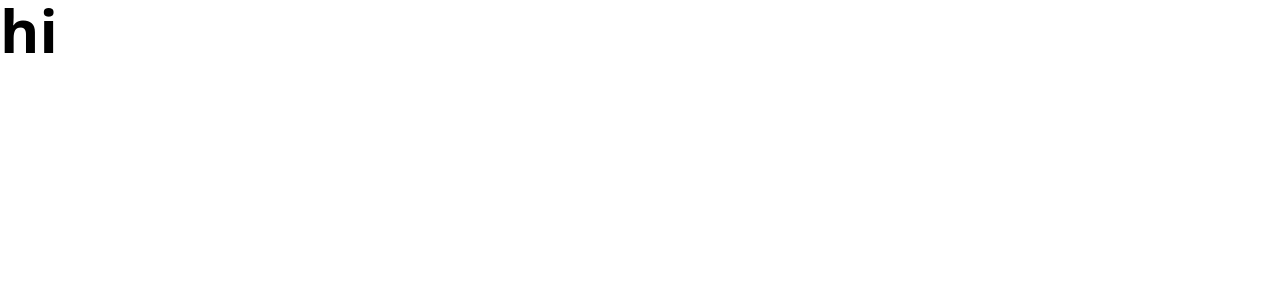
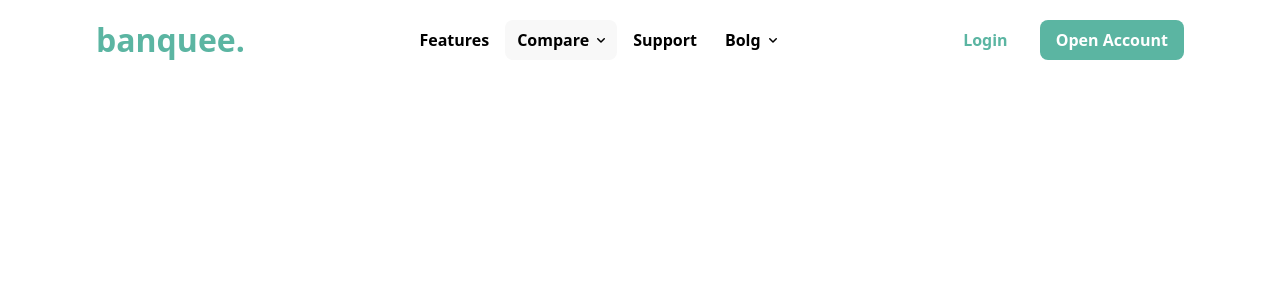
Before and after one commit to Rinsha-Rahees/tech-butomy-test, a React (Vite) app: page / in a window 1280 px wide. Shown: the top 300 px of the page. Built offline with nearby package versions, Linux system fonts and the light colour scheme.

Commit message:
Add: Header Component. Finish header UI & styilng

```diff
--- a/package.json
+++ b/package.json
@@ -10,6 +10,7 @@
     "preview": "vite preview"
   },
   "dependencies": {
+    "@heroicons/react": "^2.1.3",
     "react": "^18.2.0",
     "react-dom": "^18.2.0"
   },
--- a/src/App.jsx
+++ b/src/App.jsx
@@ -1,12 +1,11 @@
-
+import Header from "./components/Header";
 
 function App() {
-
   return (
-    <div className="font-bold text-6xl">
-     hi
+    <div className="flex flex-col items-center w-full h-screen">
+      <Header />
     </div>
-  )
+  );
 }
 
-export default App
+export default App;
--- /dev/null
+++ b/src/components/DropDownMenu.jsx
@@ -0,0 +1,10 @@
+import React from 'react'
+import { ChevronDownIcon } from '@heroicons/react/16/solid'
+
+function DropDownMenu({className, children}) {
+  return (
+    <li className={"flex items-center justify-center p-2 pl-3 "+className}>{children}<ChevronDownIcon className='w-4 ml-1'/></li>
+  )
+}
+
+export default DropDownMenu
--- /dev/null
+++ b/src/components/Header.jsx
@@ -0,0 +1,21 @@
+import React from "react";
+import Nav from "./Nav";
+
+function Header() {
+  return (
+    <div className="flex justify-center items-center w-full py-4 fixed z-10">
+      <div className="flex justify-between items-center w-full max-w-[85%]">
+        <h3 className=" font-bold text-[32px] text-[#5BB5A2]">banquee.</h3>
+        <Nav/>
+        <div className="font-semibold">
+          <span className="text-[#5BB5A2]">Login</span>
+          <button className="p-2 px-4 ml-8 rounded-lg text-white bg-[#5BB5A2]">
+            Open Account
+          </button>
+        </div>
+      </div>
+    </div>
+  );
+}
+
+export default Header;
--- /dev/null
+++ b/src/components/Nav.jsx
@@ -0,0 +1,15 @@
+import React from "react";
+import DropDownMenu from "./DropDownMenu";
+
+function Nav() {
+  return (
+    <ul className="flex items-center gap-4 font-semibold">
+      <li>Features</li>
+      <DropDownMenu className="rounded-lg bg-[#F8F8F8]">Compare</DropDownMenu>
+      <li>Support</li>
+      <DropDownMenu>Bolg</DropDownMenu>
+    </ul>
+  );
+}
+
+export default Nav;
```
Also changed, not shown: 1 other file (tests, documents, lock files or other folders).
